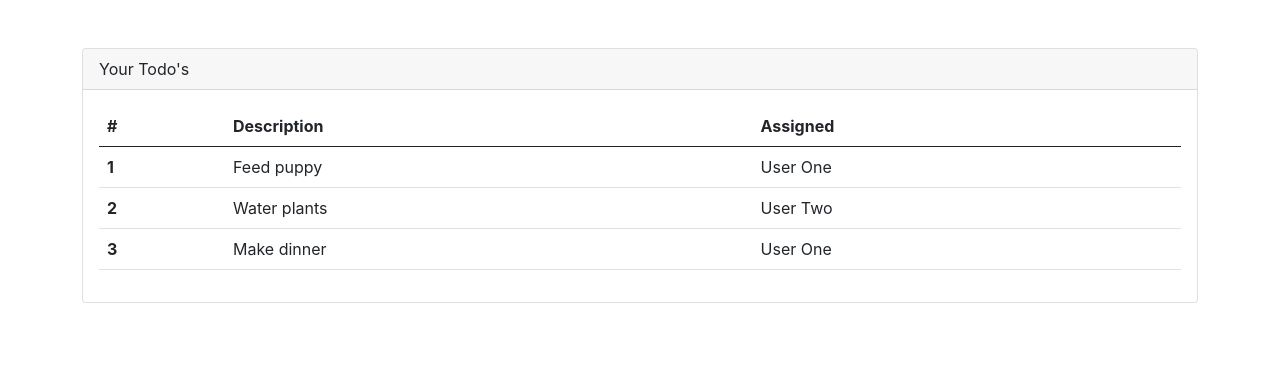
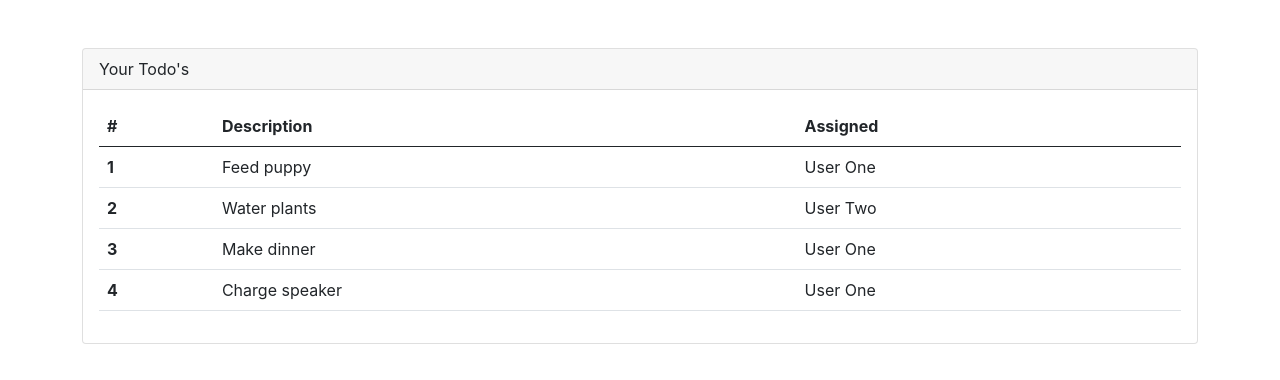
Before and after one commit to Larry-Osakwe/react-crash-course, a React (Create React App) app: page / in a window 1280 px wide. Shown: the top 380 px of the page. Built offline with nearby package versions, Linux system fonts and the light colour scheme.

Commit message:
Render react list dynamically

```diff
--- a/src/App.js
+++ b/src/App.js
@@ -7,6 +7,7 @@ function App() {
     {rowNumber: 1, rowDescription: 'Feed puppy', rowAssigned: 'User One'},
     {rowNumber: 2, rowDescription: 'Water plants', rowAssigned: 'User Two'},
     {rowNumber: 3, rowDescription: 'Make dinner', rowAssigned: 'User One'},
+    {rowNumber: 4, rowDescription: 'Charge speaker', rowAssigned: 'User One'}
   ]
 
   return (
--- a/src/components/TodoTable.js
+++ b/src/components/TodoTable.js
@@ -11,18 +11,13 @@ function TodoTable(props) {
                 </tr>
             </thead>
             <tbody>
-                <TodoRowItem rowNumber={props.todos[0].rowNumber}
-                rowDescription={props.todos[0].rowDescription}
-                rowAssigned={props.todos[0].rowAssigned}
-               />
-                <TodoRowItem rowNumber={props.todos[1].rowNumber}
-                rowDescription={props.todos[1].rowDescription}
-                rowAssigned={props.todos[1].rowAssigned}
-               />
-                <TodoRowItem rowNumber={props.todos[2].rowNumber}
-                rowDescription={props.todos[2].rowDescription}
-                rowAssigned={props.todos[2].rowAssigned}
-               />
+                {props.todos.map(todo => (
+                    <TodoRowItem
+                        rowNumber={todo.rowNumber}
+                        rowDescription={todo.rowDescription}
+                        rowAssigned={todo.rowAssigned}
+                    />
+                ))}
             </tbody>
         </table>
     )
```
